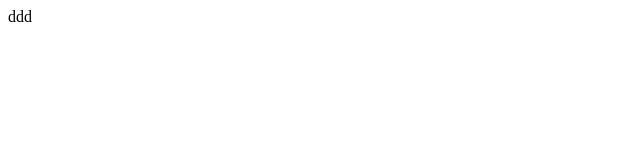
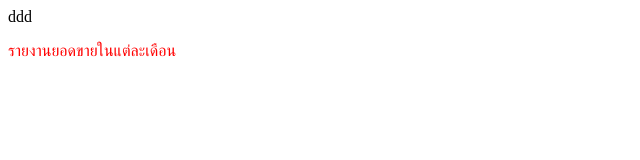
Before and after one commit to pgmgolf/Project1, a plain HTML site: page index.html in a window 1280 px wide. Shown: the whole page, without its empty margins (0-640 px from the left). Drawn offline with Linux system fonts and the light colour scheme.

Commit message:
add featurn sale

```diff
--- a/index.html
+++ b/index.html
@@ -2,6 +2,14 @@
 <html lang="en">
     <head>
         <meta charset="UTF-8">
+        <style>
+            p {
+                color: red;
+            }
+        </style>
     </head>
-    <body>ddd</body>
+    <body>ddd
+        <p>รายงานยอดขายในแต่ละเดือน</p>
+    </body>
+
 </html>
```
